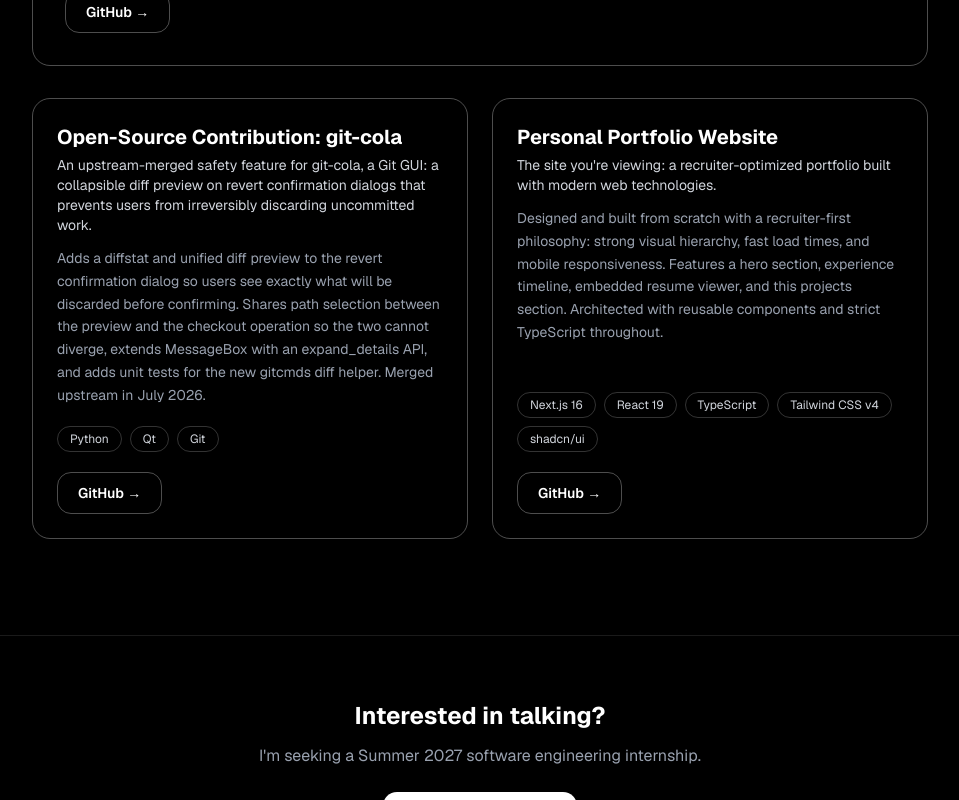
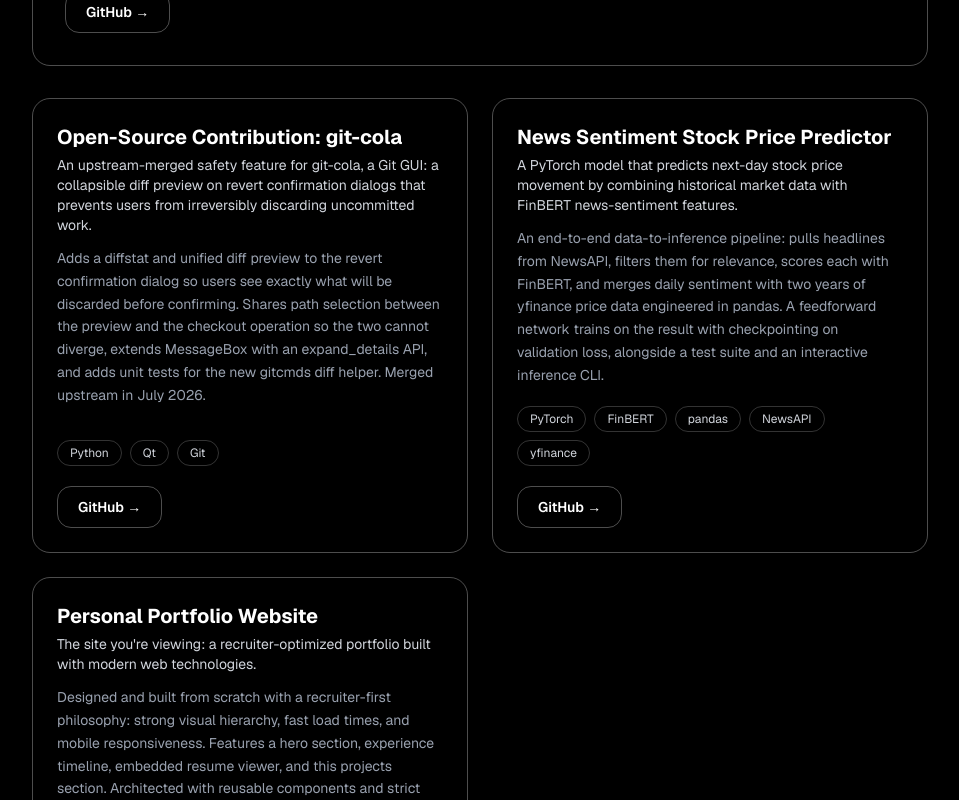
Before and after one commit to Land784/will-schmidt-portfolio, a Next.js app: page / in a window 1280 px wide. Shown: the part 1300-2100 px from the top of the page, without its empty margins (160-1119 px from the left). Built offline with nearby package versions, Linux system fonts and the light colour scheme.

Commit message:
Add news sentiment stock predictor to projects

```diff
--- a/components/ui/projects.tsx
+++ b/components/ui/projects.tsx
@@ -29,6 +29,16 @@ const projects = [
             "and adds unit tests for the new gitcmds diff helper. Merged upstream in July 2026.",
         tech: ["Python", "Qt", "Git"],
         github: "https://github.com/git-cola/git-cola/pull/1621",
+    },
+    {
+        name: "News Sentiment Stock Price Predictor",
+        hook: "A PyTorch model that predicts next-day stock price movement by combining historical market data with FinBERT news-sentiment features.",
+        description:
+            "An end-to-end data-to-inference pipeline: pulls headlines from NewsAPI, filters them for relevance, scores each with FinBERT, " +
+            "and merges daily sentiment with two years of yfinance price data engineered in pandas. " +
+            "A feedforward network trains on the result with checkpointing on validation loss, alongside a test suite and an interactive inference CLI.",
+        tech: ["PyTorch", "FinBERT", "pandas", "NewsAPI", "yfinance"],
+        github: "https://github.com/Land784/news-sentiment-stock-predictor",
     },
     {
         name: "Personal Portfolio Website",
```
